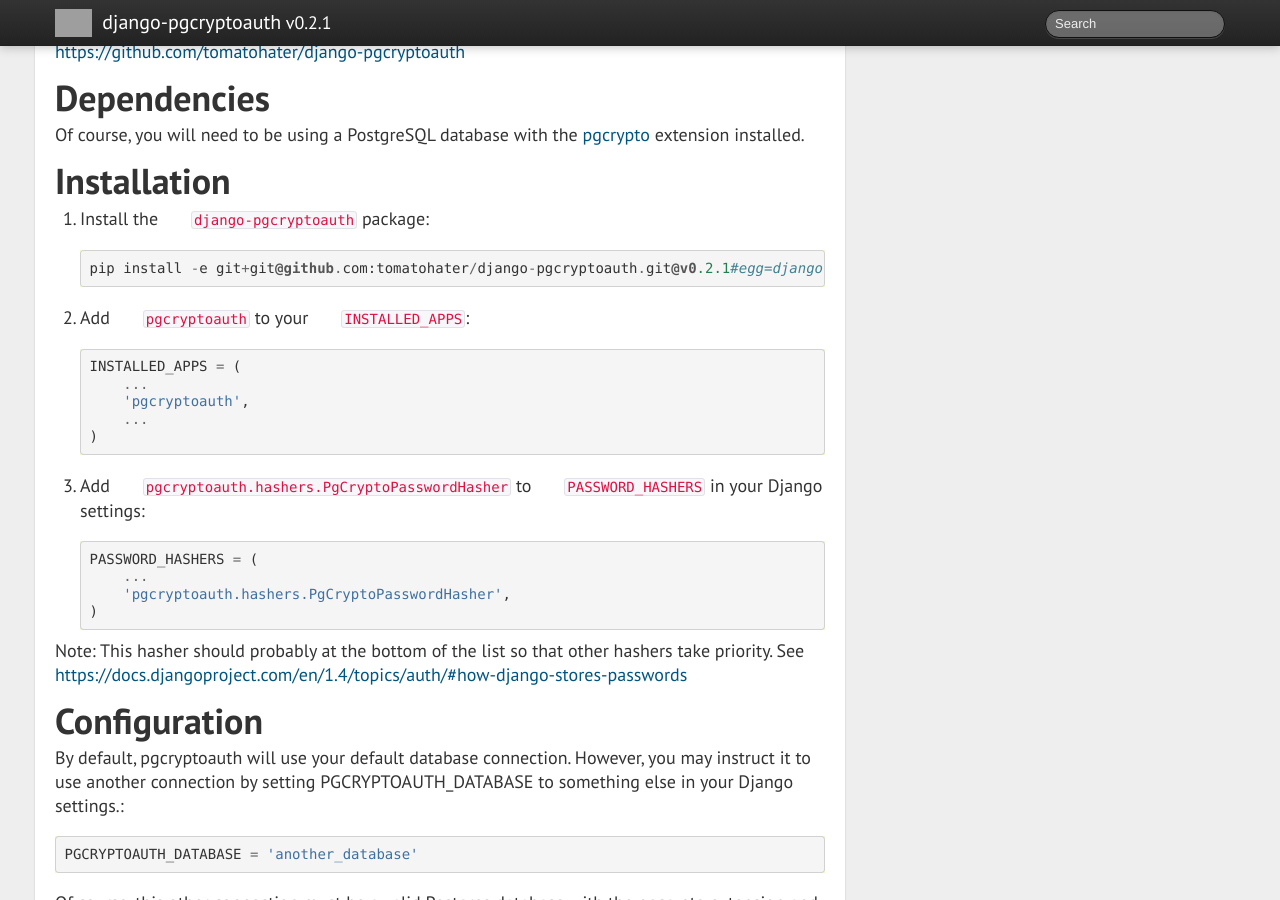
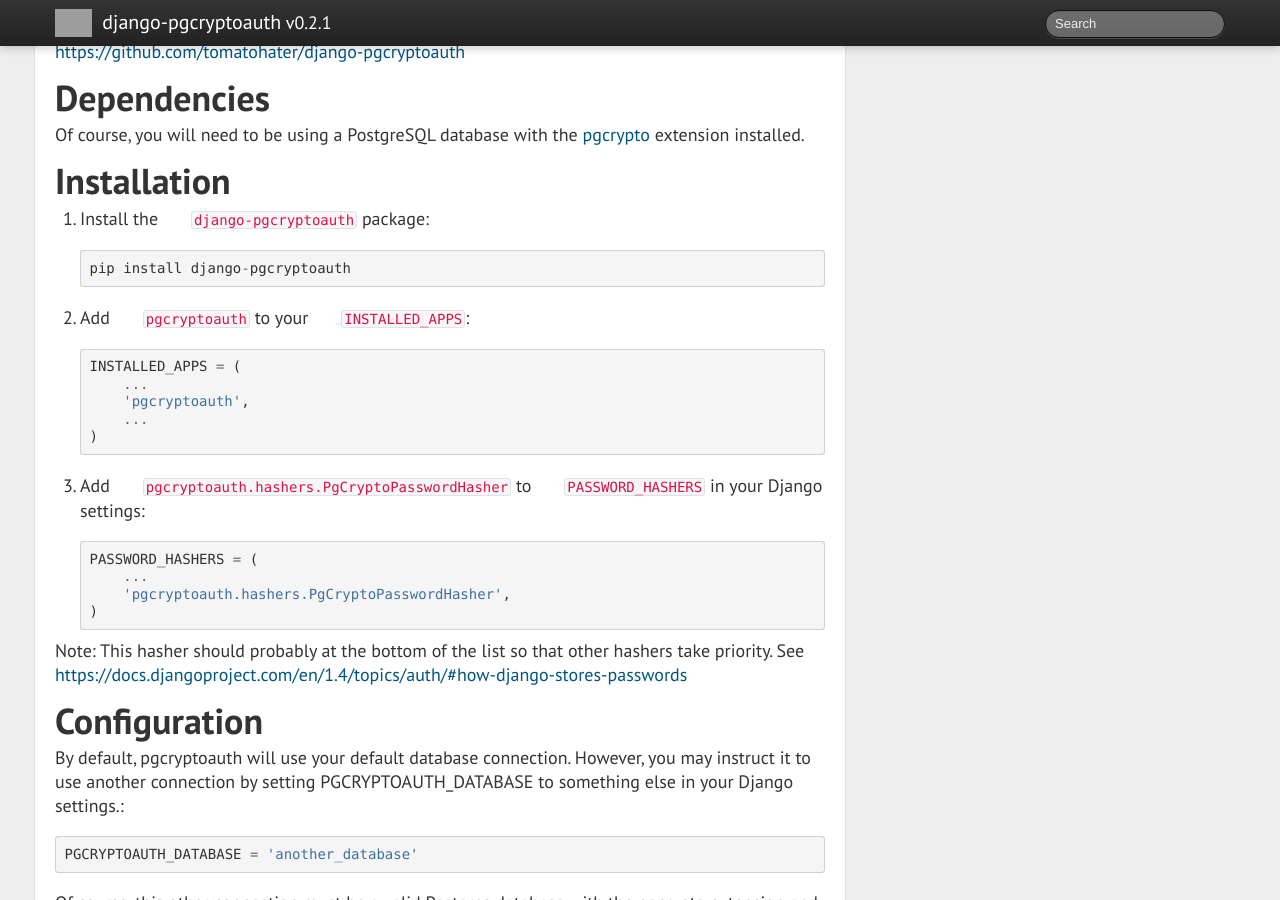
Before and after one commit to tomatohater/django-pgcryptoauth, a Sphinx documentation site: the page built from docs/index.rst, in a window 1280 px wide and 900 px high, scrolled down 333 px. Built offline with Sphinx 7.4.7, drawn with Linux system fonts in a browser that asks for light colours; some web fonts are replaced; grey boxes are pictures that could not be loaded.

Commit message:
Updated install doc.

```diff
--- a/docs/index.rst
+++ b/docs/index.rst
@@ -25,7 +25,7 @@
 
 1. Install the ``django-pgcryptoauth`` package::
 
-        pip install -e git+git@github.com:tomatohater/django-pgcryptoauth.git@v0.2.1#egg=django-pgcryptoauth
+        pip install django-pgcryptoauth
 
 
 2. Add ``pgcryptoauth`` to your ``INSTALLED_APPS``::
```
